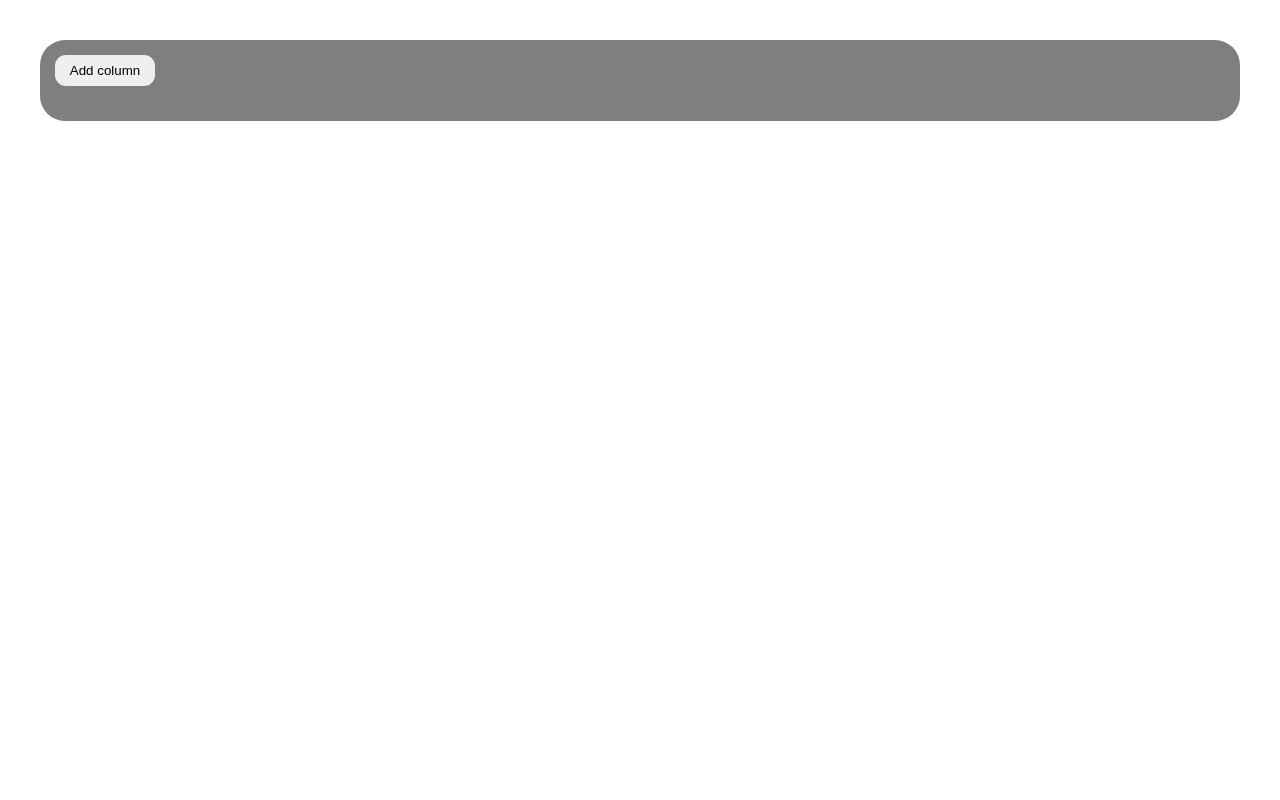
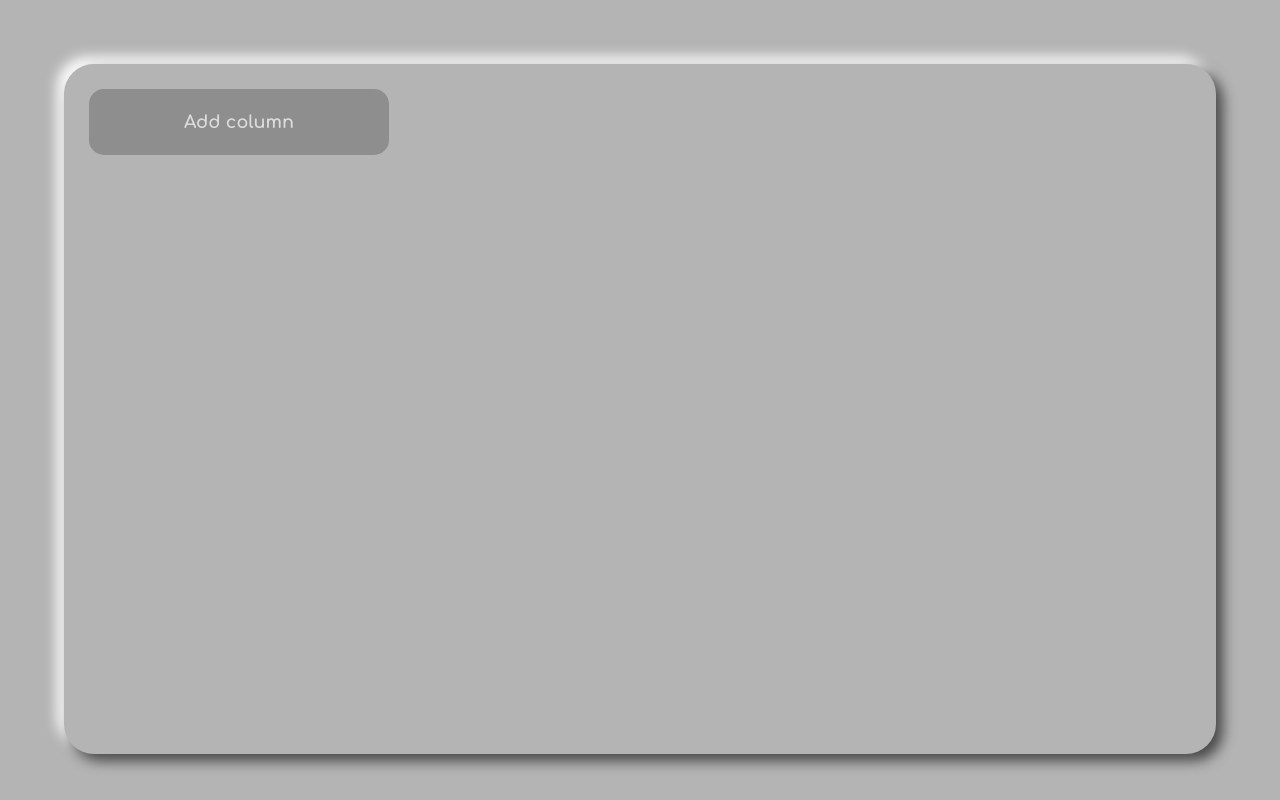
Before and after one commit to yohannimation/trello-app, a Vue app: page / in a window 1280 px wide. Built offline with nearby package versions, Linux system fonts and the light colour scheme.

Commit message:
style(): updating general style

```diff
--- a/index.html
+++ b/index.html
@@ -5,6 +5,9 @@
     <link rel="icon" href="/favicon.ico">
     <meta name="viewport" content="width=device-width, initial-scale=1.0">
     <title>Vite App</title>
+    <link rel="preconnect" href="https://fonts.googleapis.com">
+    <link rel="preconnect" href="https://fonts.gstatic.com" crossorigin>
+    <link href="https://fonts.googleapis.com/css2?family=Comfortaa:wght@300..700&family=Lilita+One&display=swap" rel="stylesheet">
   </head>
   <body>
     <div id="app"></div>
--- a/src/assets/main.css
+++ b/src/assets/main.css
@@ -1,7 +1,12 @@
+body {
+  margin: 0;
+  padding: 0;
+}
+
 #app {
-  max-width: 1280px;
-  height: calc(100vh - 5rem);
-  margin: 0 auto;
-  padding: 2rem;
+  height: calc(100vh - 8rem);
+  margin: 0;
+  padding: 4rem;
   font-weight: normal;
+  background-color: #b4b4b4;
 }
--- a/src/components/atoms/InputButton/InputButton.vue
+++ b/src/components/atoms/InputButton/InputButton.vue
@@ -26,13 +26,25 @@
   @use "@/styles/_variables.scss" as *;
 
   button {
+    display: flex;
+    justify-content: center;
+    align-items: center;
     padding: $buttonPadding;
     border: none;
-    border-radius: $buttonBorderRadius;
+    border-radius: map-get($borderRadius, full);
+    background-color: $inputBackground;
+    color: darken($buttonBackground, 60);
+    font-family: "Comfortaa", sans-serif;
     cursor: pointer;
+    transition: $transition;
+  }
+
+  button:hover {
+    background-color: white;
   }
 
   button:disabled {
     cursor: default;
+    opacity: .5;
   }
 </style>
--- a/src/components/atoms/InputColor/inputColor.vue
+++ b/src/components/atoms/InputColor/inputColor.vue
@@ -12,7 +12,7 @@
 
 <template>
     <label :for="label" class="colorpicker-container">
-      Set color
+      Color
       <input
         :id="label"
         :name="label"
@@ -33,15 +33,15 @@
     align-items: center;
     gap: .5rem;
     padding: $inputPadding;
-    background-color: white;
+    background-color:  $inputBackground;
     border: none;
-    border-radius: $inputBorderRadius;
+    font-family: "Comfortaa", sans-serif;
+    font-size: .9rem;
     cursor: pointer;
-    transition: $transition;
   }
 
   input {
-    background-color: white;
+    background-color: transparent;
     border: none;
   }
 
--- a/src/components/atoms/InputText/InputText.vue
+++ b/src/components/atoms/InputText/InputText.vue
@@ -27,18 +27,22 @@
 
   input {
     padding: $inputPadding;
-    background-color: transparent;
+    color: map-get($colors, dark);
+    background-color: $inputBackground;
     border: none;
-    border-radius: $inputBorderRadius;
+    border-radius: map-get($borderRadius, full);
+    font-family: "Comfortaa", sans-serif;
+    font-size: .9rem;
     cursor: text;
     transition: $transition;
   }
 
-  input:hover, input:focus {
+  input:focus {
     background-color: white;
   }
 
   input:disabled {
     cursor: default;
+    opacity: .5;
   }
 </style>
--- a/src/components/atoms/InputTextarea/InputTextarea.vue
+++ b/src/components/atoms/InputTextarea/InputTextarea.vue
@@ -26,14 +26,16 @@
 
   textarea {
     padding: $inputPadding;
-    background-color: transparent;
+    min-height: 50px;
+    background-color: $inputBackground;
     border: none;
-    border-radius: $inputBorderRadius;
+    font-family: "Comfortaa", sans-serif;
+    font-size: .9rem;
     cursor: text;
     transition: $transition;
   }
 
-  textarea:hover, textarea:focus {
+  textarea:focus {
     background-color: white;
   }
 
--- a/src/components/molecules/CardForm/CardForm.vue
+++ b/src/components/molecules/CardForm/CardForm.vue
@@ -42,8 +42,6 @@
   const setColor = (newColor) => {
     cardData.color = newColor
     updateCardData()
-    console.log(cardData);
-
   }
   const updateCardData = () => {
     cardStore.updateCard(cardData)
@@ -113,6 +111,7 @@
     display: flex;
     flex-direction: column;
     gap: .5rem;
+    margin-top: $cardGap;
     padding: $cardPadding;
     border-radius: map-get($borderRadius, s);
 
@@ -128,8 +127,6 @@
     }
 
     textarea {
-      min-height: 50px;
-      background-color: white;
       border-radius: map-get($borderRadius, xs);
     }
 
--- a/src/components/molecules/CardsList/CardsList.vue
+++ b/src/components/molecules/CardsList/CardsList.vue
@@ -54,8 +54,6 @@
   .cardList {
     display: flex;
     flex-direction: column;
-    gap: 15px;
-    margin: 20px 0;
     padding: 0;
     list-style: none;
 
--- a/src/components/organisms/Column/Column.vue
+++ b/src/components/organisms/Column/Column.vue
@@ -39,13 +39,13 @@
         :value="columnData.name"
         :onFocusOut="setNewNameValue"
       />
+      <InputButton label="+" @click="cardsStore.addCard(columnData.id)" />
       <InputButton label="X" @click="columnsStore.deleteColumn(columnData.id)" />
     </div>
 
     <CardsList
       :columnId="columnData.id"
     />
-    <InputButton label="Add card" @click="cardsStore.addCard(columnData.id)" />
   </div>
 </template>
 
@@ -53,19 +53,28 @@
   @use "@/styles/_variables.scss" as *;
 
   .column {
+    position: relative;
     display: flex;
     flex-direction: column;
     padding: $columnPadding;
-    max-width: 250px;
-    height: auto;
+    padding-top: 0;
+    width: $columnWidth;
+    height: fit-content;
+    max-height: calc(100% - calc(2 * $columnPadding));
     background-color: $columnBackground;
     border-radius: map-get($borderRadius, l);
+    overflow: scroll;
     transition: $transition;
 
     &-header {
+      position: sticky;
+      top: 0;
       display: grid;
-      grid-template-columns: 80% calc(20% - 11px);
-      gap: 10px;
+      grid-template-columns: calc(100% - calc(2 * $columnButtonSize) - calc(2* $columnHeaderGap)) 38px 38px;
+      gap: $columnHeaderGap;
+      padding: $columnPadding 0 0 0;
+      width: 100%;
+      background-color: $columnBackground;
 
       input {
         border-radius: map-get($borderRadius, s);
--- a/src/components/template/ColumnsList/ColumnsList.vue
+++ b/src/components/template/ColumnsList/ColumnsList.vue
@@ -24,13 +24,7 @@
 </script>
 
 <template>
-  <div class="container">
-    <InputButton
-      class="container-addButton"
-      label="Add column"
-      @click="columnsStore.addColumn()"
-    />
-    <ul class="container-columnList">
+  <ul class="container-list">
     <li
       v-for="(column) in columnsStore.columns"
       :key="column.id"
@@ -43,32 +37,46 @@
         :name="column.name"
       />
     </li>
+    <li class="container-list-default-column">
+      <InputButton
+        class="container-addButton"
+        label="Add column"
+        @click="columnsStore.addColumn()"
+      />
+    </li>
   </ul>
-  </div>
 </template>
 
 <style scoped lang="scss">
   @use "@/styles/_variables.scss" as *;
 
-  .container {
+  .container-list {
     display: flex;
-    flex-direction: column;
+    gap: $columnsPadding;
+    margin: 0;
     padding: $columnsPadding;
+    height: calc(100% - 2rem);
     background-color: $columnsBackground;
+    box-shadow: $columnsBoxShadow;
     border-radius: map-get($borderRadius, xl);
+    list-style: none;
     overflow: scroll;
 
-    &-addButton {
-      max-width: 100px;
+    &-default-column {
+      width: $columnWidth;
+      height: 66px;
+
+      button {
+        padding: $columnPadding;
+        width: $columnWidth;
+        height: 100%;
+        background-color: $columnBackground;
+        border-radius: map-get($borderRadius, l);
+        font-size: 1.1rem;
+        font-weight: 800;
+        color: map-get($colors, white);
+        text-align: left;
       }
-
-    &-columnList {
-      display: flex;
-      gap: 15px;
-      margin: 0;
-      margin-top: 20px;
-      padding: 0;
-      list-style: none;
     }
   }
 </style>
--- a/src/stores/cards.ts
+++ b/src/stores/cards.ts
@@ -16,7 +16,7 @@ export const useCardsStore = defineStore("cards", {
         columnId: columnId,
         name: "",
         content: "",
-        color: "#e9e9ed"
+        color: "#626262"
       }
 
       this.cards.unshift(cardData)
--- a/src/styles/_variables.scss
+++ b/src/styles/_variables.scss
@@ -1,32 +1,47 @@
-// Columns
-$columnsPadding: 15px;
-$columnsBorderRadius: 25px;
-$columnsBackground: rgba(0, 0, 0, .5);
+// Columns container
+$columnsPadding: 25px;
+$columnsBackground: #b4b4b4;
+$columnsBoxShadow: 7px 7px 13px #484848,
+-7px -7px 13px #ffffff;
 
 // Column
 $columnPadding: 15px;
-$columnBorderRadius: 15px;
-$columnBackground: rgba(255, 255, 255, .5);
+$columnBackground: darken($columnsBackground, 15);
+$columnWidth: 300px;
+$columnButtonSize: 38px;
+$columnHeaderGap: $columnPadding;
 
 // Card
 $cardPadding: 11px;
-$cardBorderRadius: 10px;
-$cardBackground: #e9e9ed;
+$cardBackground: darken($columnsBackground, 15);
+$cardGap: 20px;
 
 // Button
-$buttonPadding: .5rem .8rem;
-$buttonBorderRadius: 11px;
+$buttonPadding: 10px 20px;
+$buttonBackground: $columnsBackground;
+$buttonBoxShadow: inset 4px 4px 4px #4f4f4f,
+inset -4px -4px 4px #ffffff;
 
 // Input
 $inputPadding: .5rem;
-$inputBorderRadius: 11px;
+$inputBackground: rgba(255, 255, 255, .7);
 
 $transition: .2s;
+$transitionTimingFunction: cubic-bezier(.01, 0, .19, 2.36);
 
+$colors: (
+  dark: #1B1D24,
+  darkLight: #363A47,
+  white: #DCDCDC,
+  primary: #388423,
+  secondary: #48C634,
+);
 $borderRadius: (
-    xs: 3px,
-    s: 5px,
-    m: 11px,
-    l: 15px,
-    xl: 25px
-);
+  xs: 3px,
+  s: 5px,
+  m: 11px,
+  l: 15px,
+  xl: 30px,
+  full: 999px
+  );
+$mainBorder: solid 3px map-get($colors, primary);
```
Lines whose indentation alone changed are shown as unchanged.
